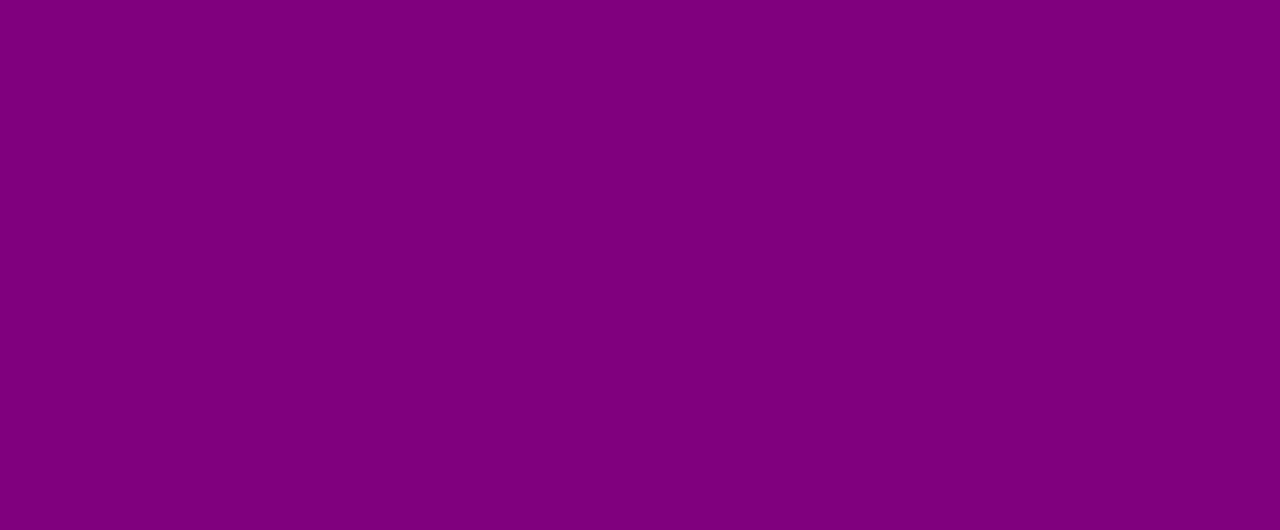
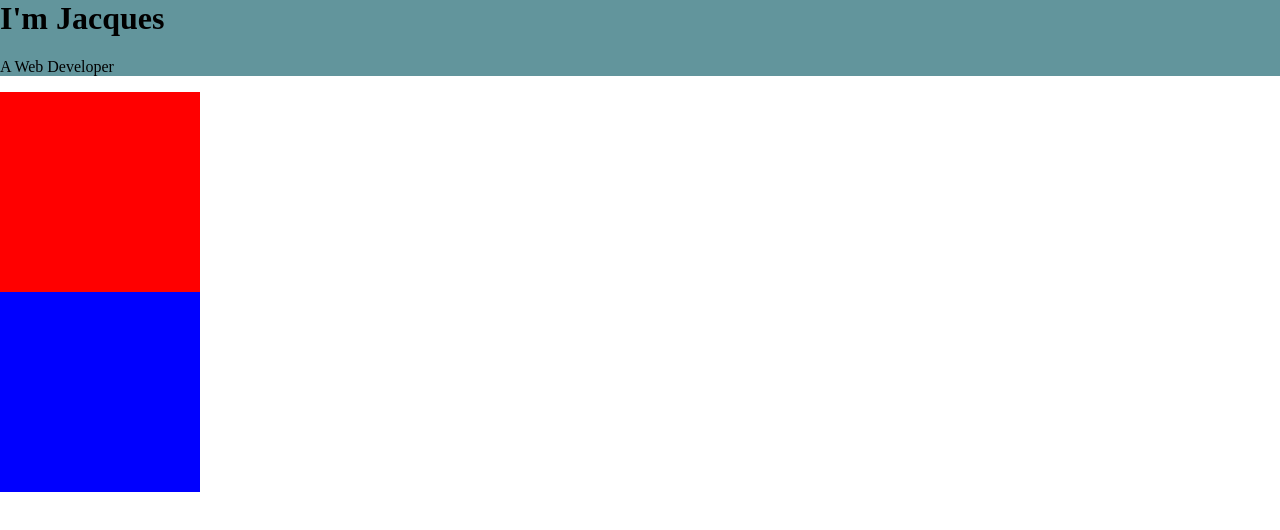
Before and after one commit to Jacquestill/CSS-MySite, a plain HTML site: page index.html in a window 1280 px wide. Drawn offline with Linux system fonts and the light colour scheme.

Commit message:
Box modal exercises

```diff
--- a/css/styles.css
+++ b/css/styles.css
@@ -1,3 +1,25 @@
+/* ----------------- Tag Selectors ----------------- */
 body {
-  background-color: purple;
+  margin: 0;
 }
+
+h1 {
+  margin-top: 0;
+}
+
+/* ----------------- Class Selectors ----------------- */
+.top-container {
+  background-color: #62959C;
+}
+
+.middle-container {
+  background-color: red;
+  height: 200px;
+  width: 200px;
+}
+
+.bottom-container {
+  background: blue;
+  height: 200px;
+  width: 200px;
+}
--- a/index.html
+++ b/index.html
@@ -1,11 +1,24 @@
 <!DOCTYPE html>
 <html lang="en" dir="ltr">
+
 <head>
   <meta charset="utf-8">
-    <title>CSS-MySite</title>
+  <title>Jacques Till</title>
   <link rel="stylesheet" href="css/styles.css">
+  <link rel="icon" href="img/JT_solid-modified.png">
 </head>
+
 <body>
+  <div class="top-container">
+    <h1>I'm Jacques</h1>
+    <p>A Web Developer</p>
+  </div>
+  <div class="middle-container">
 
+  </div>
+  <div class="bottom-container">
+
+  </div>
 </body>
+
 </html>
```
Also changed, not shown: img/JT.png (renamed from JT.png), img/JT_solid-modified.png (added). Lines whose indentation alone changed are shown as unchanged.
